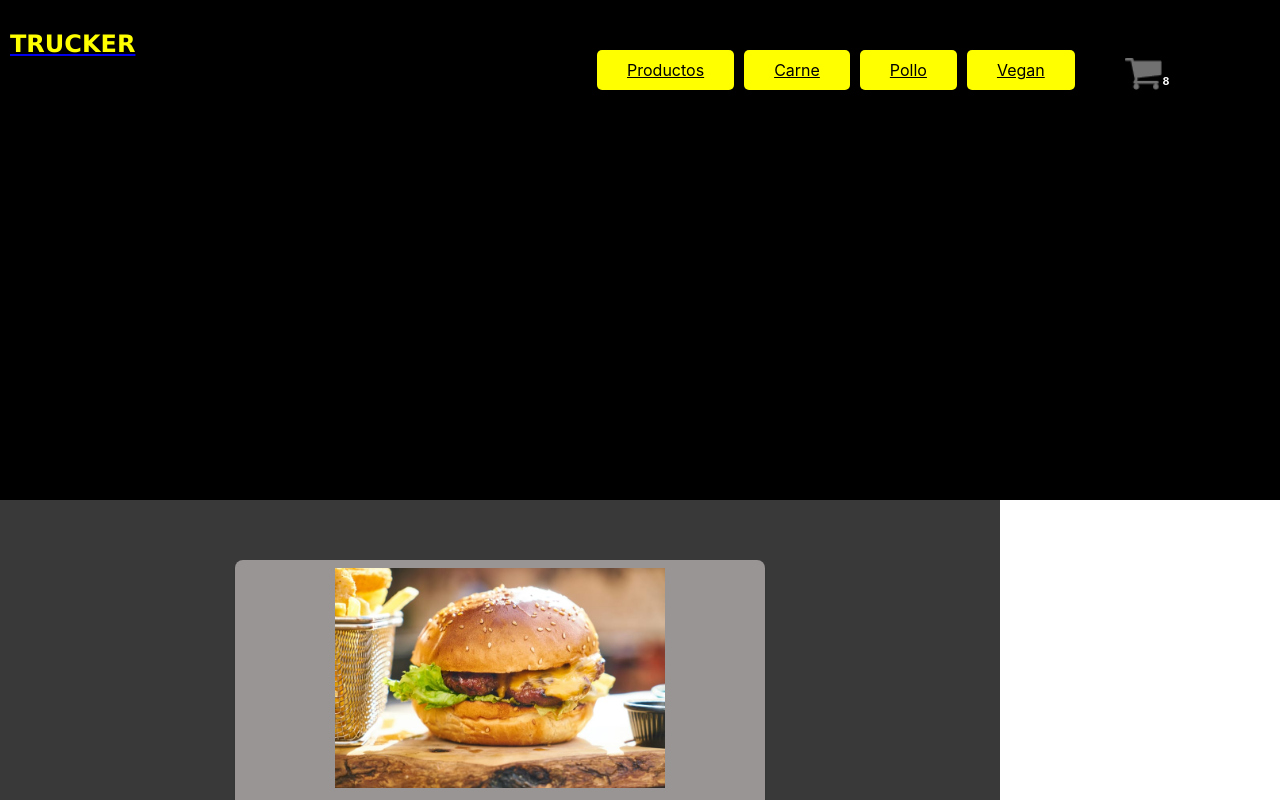
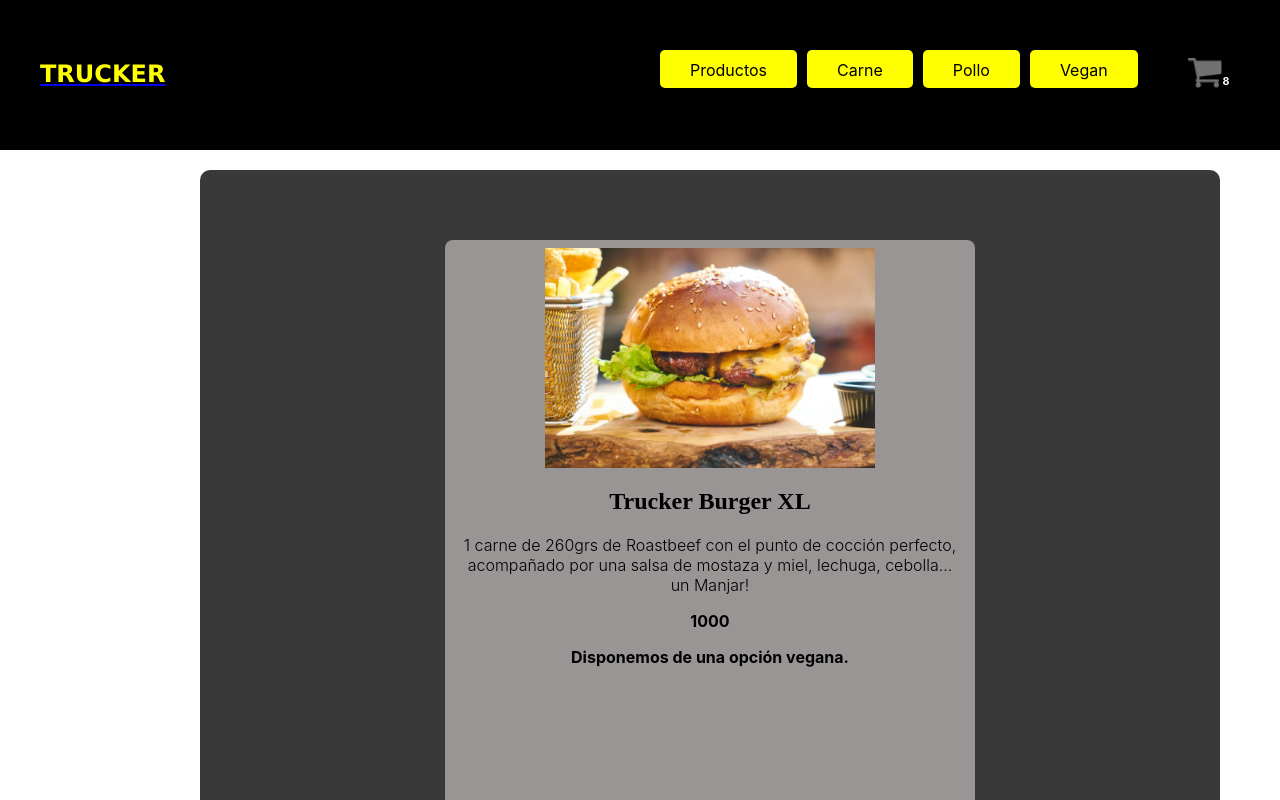
Before and after one commit to Ezequiel-Maldonado87/proyecto-coder-react, a React (Create React App) app: page /detail/1 in a window 1280 px wide. Shown: the top 800 px of the page. Built offline with nearby package versions, Linux system fonts and the light colour scheme.

Commit message:
agregando readme

```diff
--- a/src/components/Item/Item.js
+++ b/src/components/Item/Item.js
@@ -1,7 +1,7 @@
 import './Item.css'
 import { Link } from 'react-router-dom'
 
-const Item = ({nombre, precio, descripcion, img}) => {
+const Item = ({nombre, precio, descripcion, img,id}) => {
     return (
 
         <div className="card">
@@ -10,7 +10,7 @@ const Item = ({nombre, precio, descripcion, img}) => {
                 <h4>{nombre}</h4>
                 <span>{precio}</span>
                 <hr></hr>
-                <Link to={'/detail/:productoId'} className= 'botonNav'>Detalle</Link>
+                <Link to={`/detail/${id}`} className= 'botonNav'>Detalle</Link>
             </div>
         </div>
     )
--- a/src/components/ItemDetail/ItemDetail.css
+++ b/src/components/ItemDetail/ItemDetail.css
@@ -53,7 +53,7 @@ span{
 }
 
 h1{
-    color: yellow;
+    color: rgb(71, 70, 70);
     font-family: Verdana, Geneva, Tahoma, sans-serif;
 }
 
--- a/src/components/ItemDetailContainer/ItemDetailContainer.css
+++ b/src/components/ItemDetailContainer/ItemDetailContainer.css
@@ -1,4 +1,9 @@
 .ItemDetailContainerDiv{
     background-color: rgb(58, 57, 57);
+    border-radius: 10px;
+    padding: 10px;
+    margin: 20px;
+    margin-left: 200px;
+    justify-content: center;
     width: 1000px;
 }
--- a/src/components/NavBar/NavBar.css
+++ b/src/components/NavBar/NavBar.css
@@ -1,6 +1,6 @@
 .nav1{
     width: 100%;
-    height: 500px;
+    height: 150px;
     display: flex;
     background-color: black;
     top: 0;
@@ -9,14 +9,14 @@
 .titu{
     text-align: start;
     color: yellow;
-    padding: 10px;
+    padding: 40px;
 }
 
 .botonera{
     display: flex;
     background-color: black;
     width: 80%;
-    height:8%;
+    height:25%;
     justify-content: flex-end;
     margin-top: 50px;
 }
@@ -24,6 +24,8 @@
 .botonNav{
     background: yellow;
     color: black;
+    text-decoration: none;
+    text-align: center;
     padding: 10px 30px;
     border-radius: 5px;
     margin-left: 10px;
```
Also changed, not shown: 2 other files (tests, documents, lock files or other folders).
